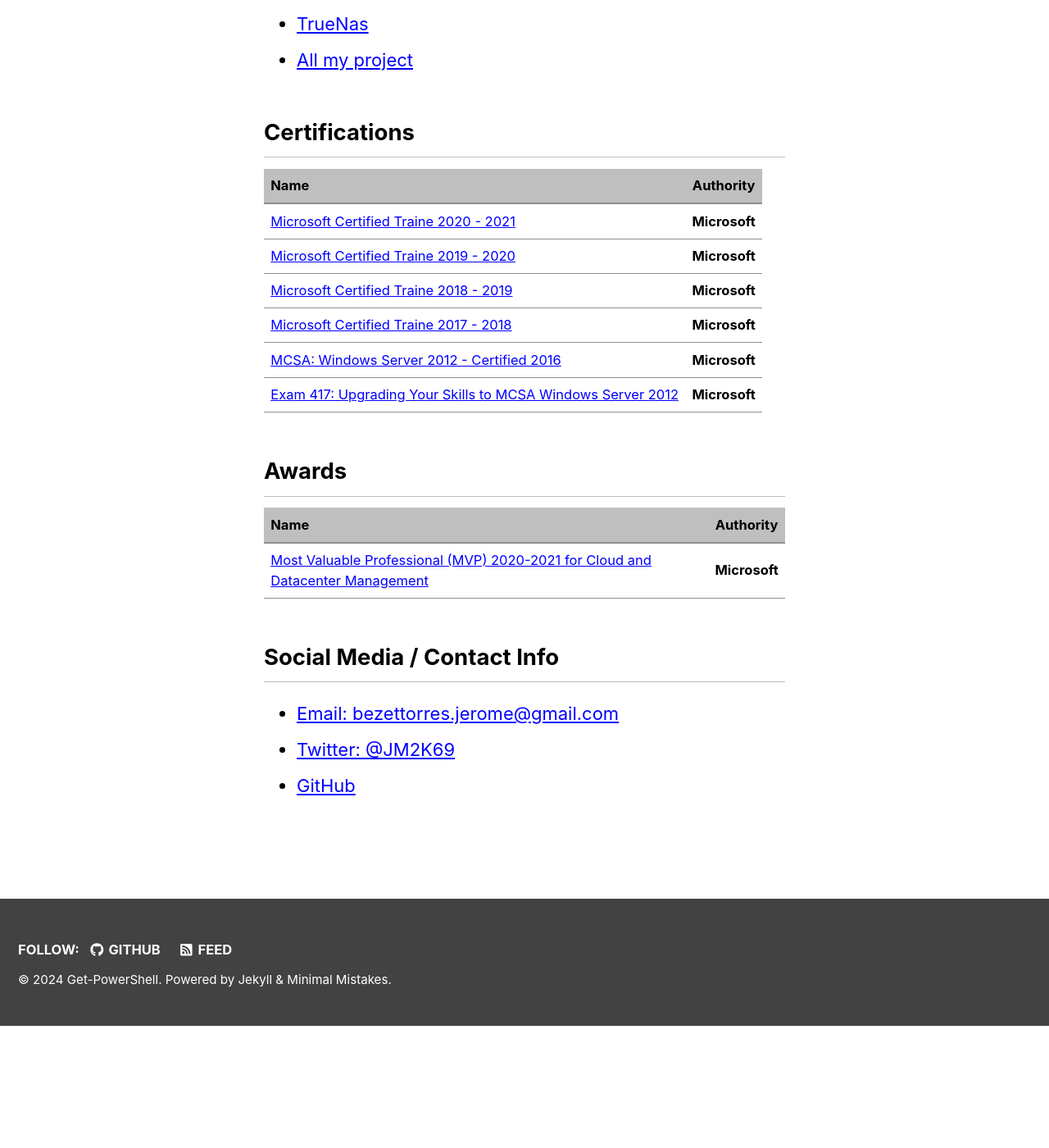
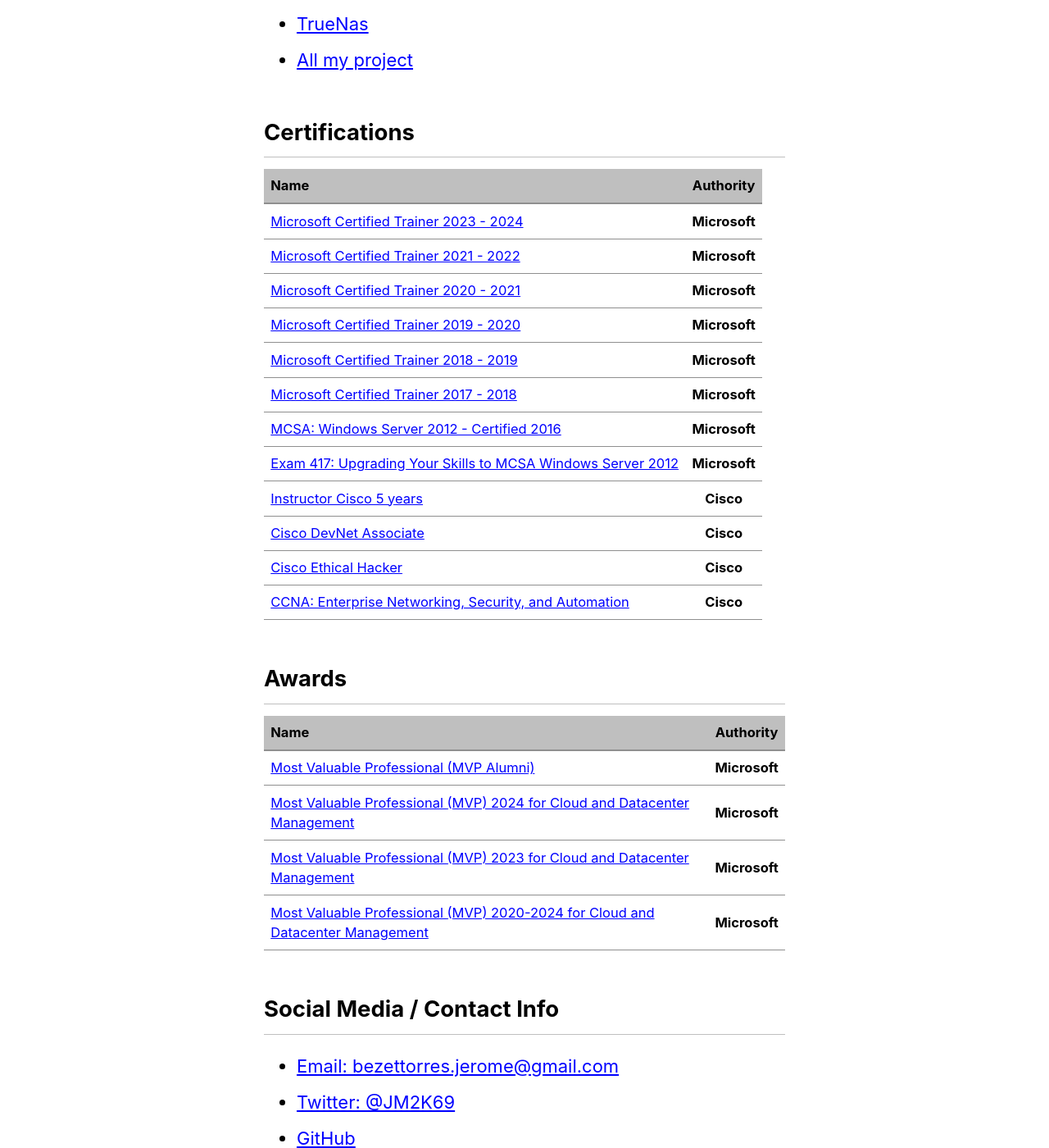
Before and after one commit to JM2K69/JM2K69.github.io, a Jekyll site: the page built from about.md, in a window 1280 px wide and 1400 px high, scrolled down 458 px. Shown: the whole window at 82% size. Built offline with Jekyll 4.4.1, drawn with Linux system fonts in a browser that asks for light colours; cached includes are drawn as plain includes; nearby versions of some CDN libraries; before the commit the page ends 1709 px from its top, so only the background shows below that.

Commit message:
update about

```diff
--- a/about.md
+++ b/about.md
@@ -20,18 +20,30 @@
 
 |Name|Authority|
 |---|:-------------:|
-|[Microsoft Certified Traine 2020 - 2021 ](https://www.youracclaim.com/badges/7dd2d2f7-b1a0-4967-a313-aff9f3d91530/public_url)|**Microsoft**|
-|[Microsoft Certified Traine 2019 - 2020 ](https://www.youracclaim.com/badges/c57568d4-b134-4e72-936a-b12f45596a2b/public_url)|**Microsoft**|
-|[Microsoft Certified Traine 2018 - 2019 ](https://www.youracclaim.com/badges/dbdec300-e301-49d9-b865-535aa792f8f3/public_url)|**Microsoft**|
-|[Microsoft Certified Traine 2017 - 2018 ](https://www.youracclaim.com/badges/3ec22ce1-b333-449c-9d86-4c1d9348c5f7/public_url)|**Microsoft**|
+|[Microsoft Certified Trainer 2023 - 2024 ](https://www.credly.com/badges/be0d315d-de29-492b-97b9-6c850efa2b16/public_url)|**Microsoft**|
+|[Microsoft Certified Trainer 2021 - 2022 ](https://www.credly.com/badges/055b6049-8e7b-4d56-b6a7-1b303ae8fa5c/public_url)|**Microsoft**|
+|[Microsoft Certified Trainer 2020 - 2021 ](https://www.youracclaim.com/badges/7dd2d2f7-b1a0-4967-a313-aff9f3d91530/public_url)|**Microsoft**|
+|[Microsoft Certified Trainer 2019 - 2020 ](https://www.youracclaim.com/badges/c57568d4-b134-4e72-936a-b12f45596a2b/public_url)|**Microsoft**|
+|[Microsoft Certified Trainer 2018 - 2019 ](https://www.youracclaim.com/badges/dbdec300-e301-49d9-b865-535aa792f8f3/public_url)|**Microsoft**|
+|[Microsoft Certified Trainer 2017 - 2018 ](https://www.youracclaim.com/badges/3ec22ce1-b333-449c-9d86-4c1d9348c5f7/public_url)|**Microsoft**|
 |[MCSA: Windows Server 2012 - Certified 2016 ](https://www.youracclaim.com/badges/77bd8489-8c85-4676-981d-a8ebd9f5ff1d/public_url)|**Microsoft**|
 |[Exam 417: Upgrading Your Skills to MCSA Windows Server 2012](https://www.youracclaim.com/badges/6d8b48a3-d670-40d1-b37c-6322d84b8d0b/public_url)|**Microsoft**|
+|[Instructor Cisco 5 years ](https://www.credly.com/badges/a5f132e0-deba-4e14-9363-8a5ad9c78ab5/public_url)|**Cisco**|
+|[Cisco DevNet Associate ](https://www.credly.com/badges/b162fc6e-9ea9-451e-b072-e7522acf6010/public_url)|**Cisco**|
+|[Cisco Ethical Hacker ](https://www.credly.com/badges/0231ffbc-fad9-42b6-b5bc-ae9d72e730dd/public_url)|**Cisco**|
+|[CCNA: Enterprise Networking, Security, and Automation ](https://www.credly.com/badges/8762f635-2b88-4d3e-b0f3-59c9fb6216bd/public_url)|**Cisco**|
+
 
 ## Awards
 
 |Name|Authority|
 |---|:-------------:|
-|[Most Valuable Professional (MVP) 2020-2021 for Cloud and Datacenter Management](https://mvp.microsoft.com/en-us/PublicProfile/5003851)|**Microsoft**|
+|[Most Valuable Professional (MVP Alumni)](https://www.credly.com/badges/ec6a234a-f7bd-436d-b68f-e4e6828238bc/public_url)|**Microsoft**|
+|[Most Valuable Professional (MVP) 2024 for Cloud and Datacenter Management](https://www.credly.com/badges/596f893b-bc41-47f9-8af9-1a919b23f3d6/public_url)|**Microsoft**|
+|[Most Valuable Professional (MVP) 2023 for Cloud and Datacenter Management](https://www.credly.com/badges/45250ac2-60b2-40f6-a0cf-1583868f6224/public_url)|**Microsoft**|
+|[Most Valuable Professional (MVP) 2020-2024 for Cloud and Datacenter Management](https://mvp.microsoft.com/en-us/PublicProfile/5003851)|**Microsoft**|
+
+
 
 ## Social Media / Contact Info
 * [Email: bezettorres.jerome@gmail.com](mailto:bezettorres.jerome@gmail.com)
```
